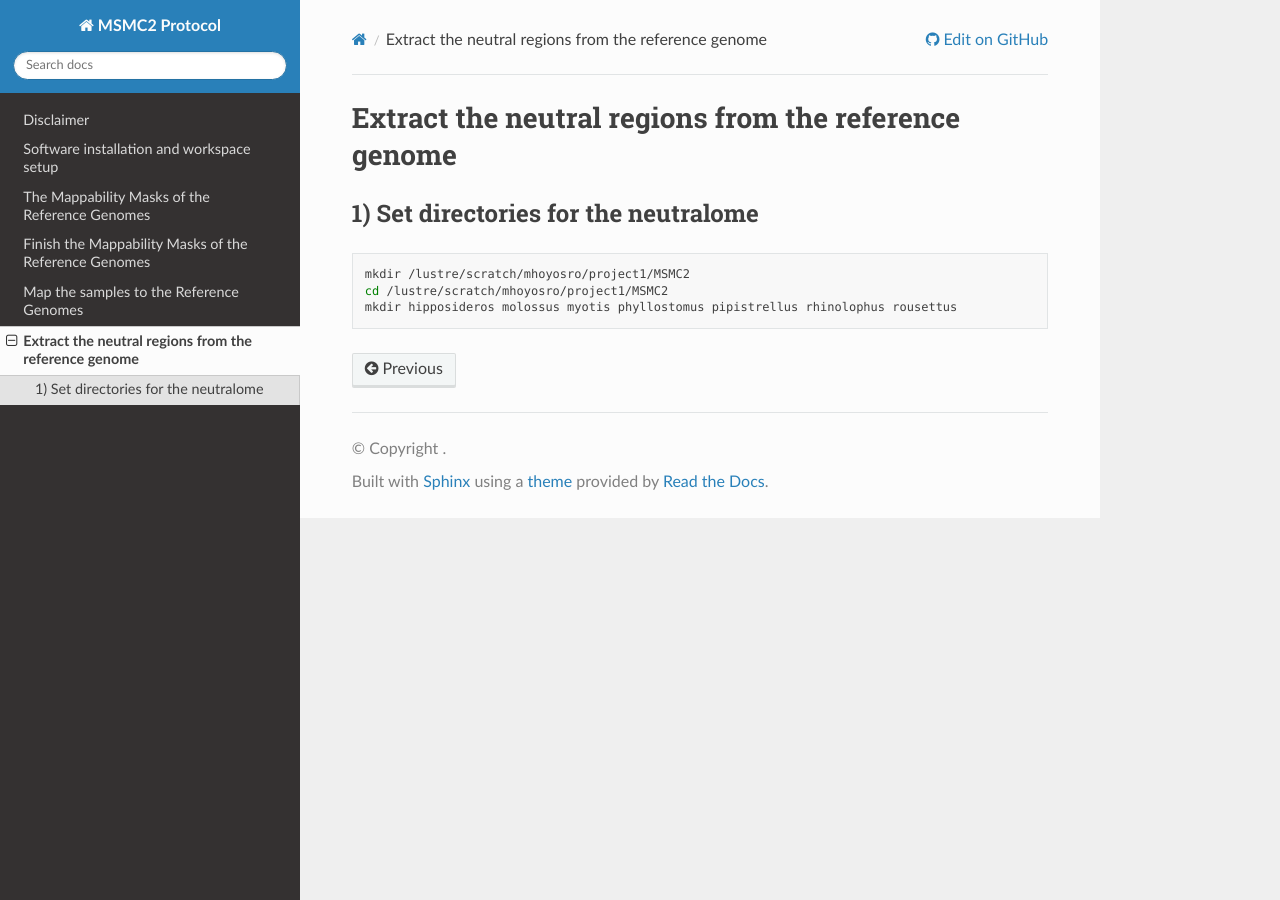
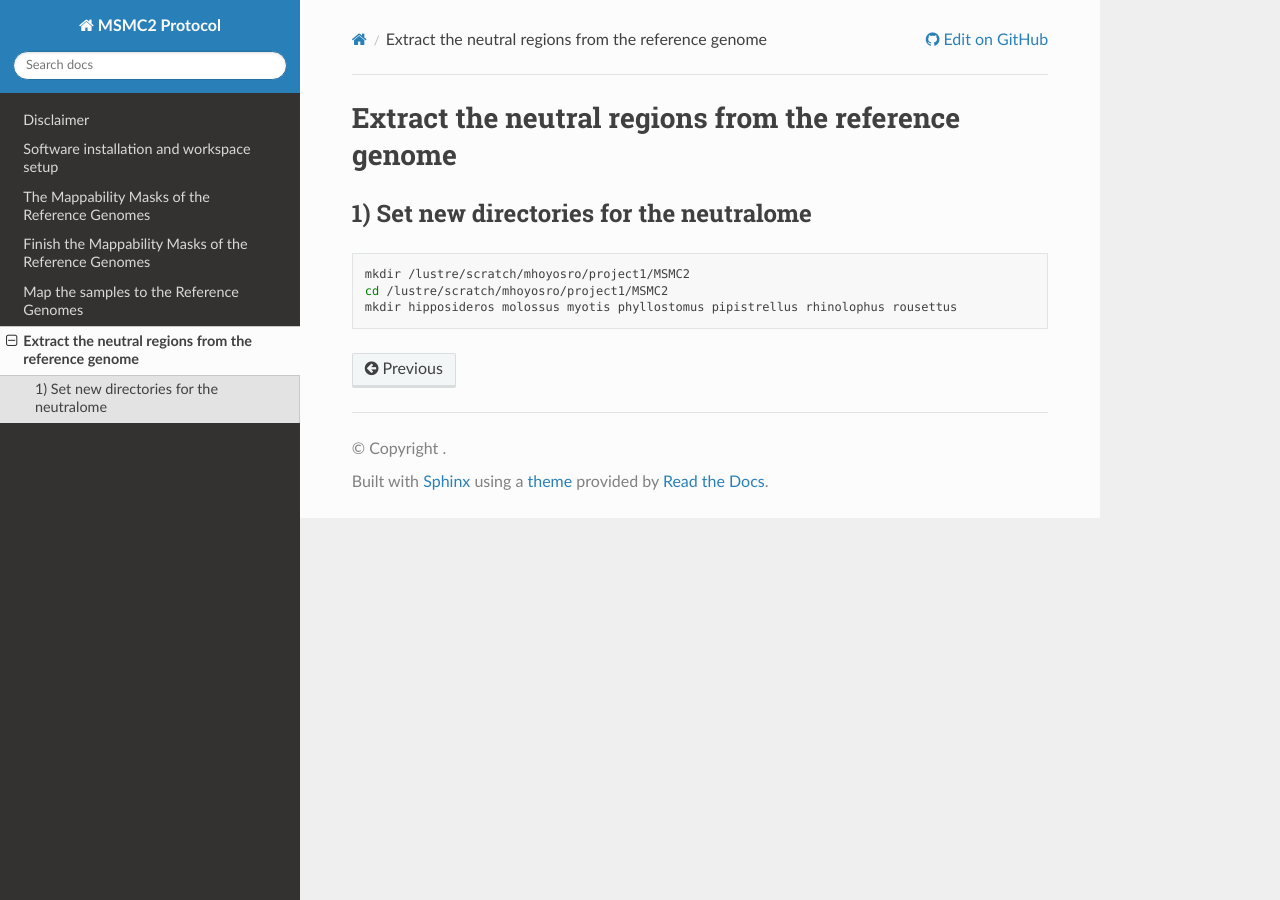
Before and after one commit to hoyosmanuel/MSMC2-Protocol, a Sphinx documentation site: the page built from docs/source/05_Data_Processing_4.rst, in a window 1280 px wide. Built offline with Sphinx 7.4.7 and the Read the Docs theme 3.1.0, drawn with Linux system fonts in a browser that asks for light colours.

Commit message:
Update 05_Data_Processing_4.rst

```diff
--- a/docs/source/05_Data_Processing_4.rst
+++ b/docs/source/05_Data_Processing_4.rst
@@ -1,7 +1,7 @@
 Extract the neutral regions from the reference genome
 =====================================================
 
-1) Set directories for the neutralome
+1) Set new directories for the neutralome
 --------------------------------------
 
 .. code-block:: bash
```
